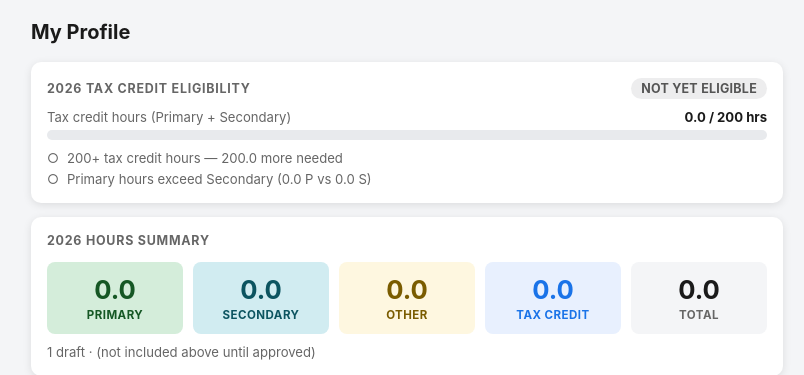
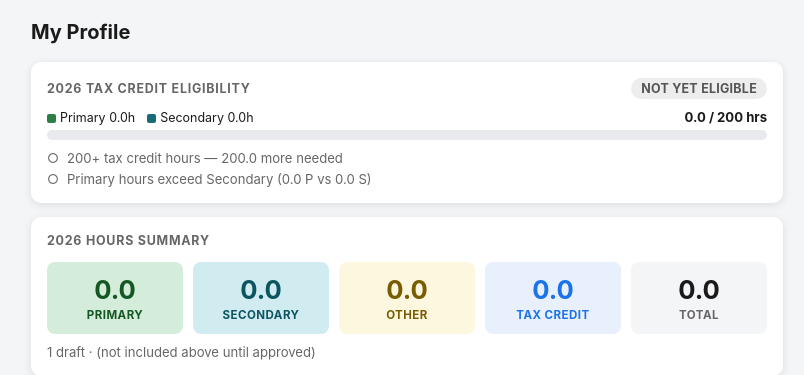
Before and after one commit to alexwhitlock/hours-log-2, a Flask app: page /profile in a window 1280 px wide. Shown: the part 89-464 px from the top of the page, without its empty margins (233-1037 px from the left). Run offline with Flask 3, Linux system fonts and the light colour scheme; the visitor is signed in with stand-in values (Sample User, id 1); tables that the repository leaves empty hold one stand-in row (values such as "Sample post").

Commit message:
Profile: stacked primary/secondary colour bar for tax credit progress
Green = primary hours, teal = secondary, legend shows each total.

Co-Authored-By: Claude Sonnet 4.6 <noreply@anthropic.com>

```diff
--- a/templates/profile.html
+++ b/templates/profile.html
@@ -29,14 +29,22 @@
     <span class="badge badge-draft" style="font-size:0.78rem">Not Yet Eligible</span>
     {% endif %}
   </div>
-  <!-- Progress toward 200 hrs -->
+  <!-- Progress toward 200 hrs — stacked primary/secondary bar -->
+  {% set p_hrs = summary.primary|float %}
+  {% set s_hrs = summary.secondary|float %}
+  {% set p_pct = [[p_hrs / tc_min * 100, 0]|max, 100]|min|round(1) %}
+  {% set s_pct = [[tc_pct - p_pct, 0]|max, 100 - p_pct]|min|round(1) %}
   <div style="margin-bottom:10px">
-    <div style="display:flex;justify-content:space-between;margin-bottom:5px">
-      <span style="font-size:0.82rem;color:var(--muted)">Tax credit hours (Primary + Secondary)</span>
+    <div style="display:flex;justify-content:space-between;align-items:center;margin-bottom:5px">
+      <div style="display:flex;gap:12px;font-size:0.78rem">
+        <span><span style="display:inline-block;width:9px;height:9px;border-radius:2px;background:#2d7d46;margin-right:4px;vertical-align:middle"></span>Primary {{ '%.1f'|format(p_hrs) }}h</span>
+        <span><span style="display:inline-block;width:9px;height:9px;border-radius:2px;background:#1a6b7a;margin-right:4px;vertical-align:middle"></span>Secondary {{ '%.1f'|format(s_hrs) }}h</span>
+      </div>
       <span style="font-size:0.82rem;font-weight:700">{{ '%.1f'|format(tc_hrs) }} / {{ tc_min|int }} hrs</span>
     </div>
-    <div style="background:#e8eaed;border-radius:999px;height:10px;overflow:hidden">
-      <div style="background:{% if eligible %}var(--green){% elif tc_pct >= 50 %}var(--accent){% else %}#f0a500{% endif %};height:100%;border-radius:999px;width:{{ tc_pct }}%;transition:width .4s ease"></div>
+    <div style="background:#e8eaed;border-radius:999px;height:10px;overflow:hidden;display:flex">
+      <div style="background:#2d7d46;height:100%;width:{{ p_pct }}%;transition:width .4s ease;{% if p_pct > 0 and s_pct == 0 %}border-radius:999px{% elif p_pct > 0 %}border-radius:999px 0 0 999px{% endif %}"></div>
+      <div style="background:#1a6b7a;height:100%;width:{{ s_pct }}%;transition:width .4s ease;{% if s_pct > 0 %}border-radius:0 999px 999px 0{% endif %}"></div>
     </div>
   </div>
   <!-- Conditions -->
```
